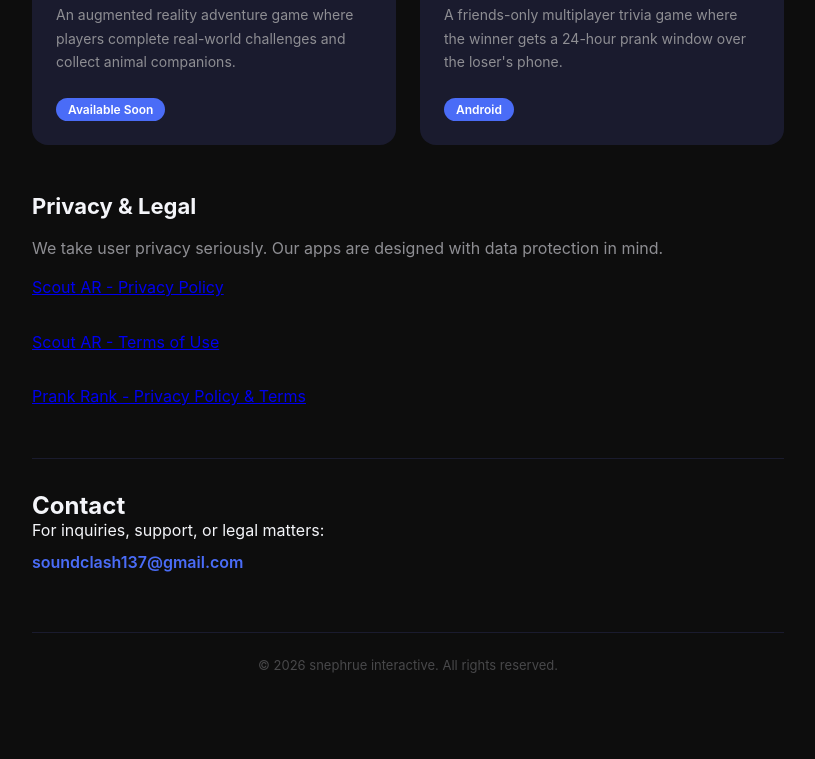
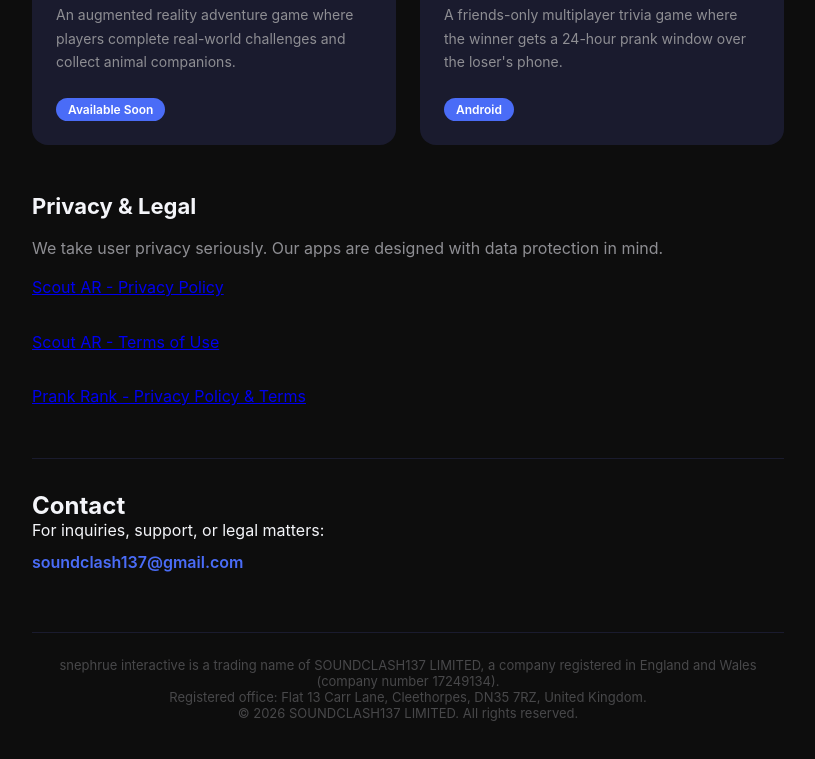
Before and after one commit to snephrue/snephrue.github.io, a plain HTML site: page index.html in a window 1280 px wide. Shown: the part 553-1312 px from the top of the page, without its empty margins (232-1047 px from the left). Before the commit the page ends 1286 px from the top, so only its background shows below. Drawn offline with Linux system fonts and the light colour scheme.

Commit message:
Add legal entity disclosure (SOUNDCLASH137 LIMITED) to footer for Apple enrollment verification

```diff
--- a/index.html
+++ b/index.html
@@ -122,7 +122,9 @@
         </div>
 
         <div class="footer">
-            &copy; 2026 snephrue interactive. All rights reserved.
+            snephrue interactive is a trading name of SOUNDCLASH137 LIMITED, a company registered in England and Wales (company number 17249134).<br>
+            Registered office: Flat 13 Carr Lane, Cleethorpes, DN35 7RZ, United Kingdom.<br>
+            &copy; 2026 SOUNDCLASH137 LIMITED. All rights reserved.
         </div>
     </div>
 </body>
```
